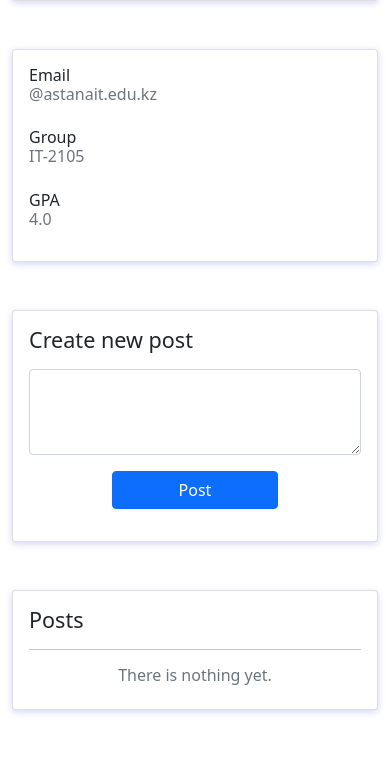
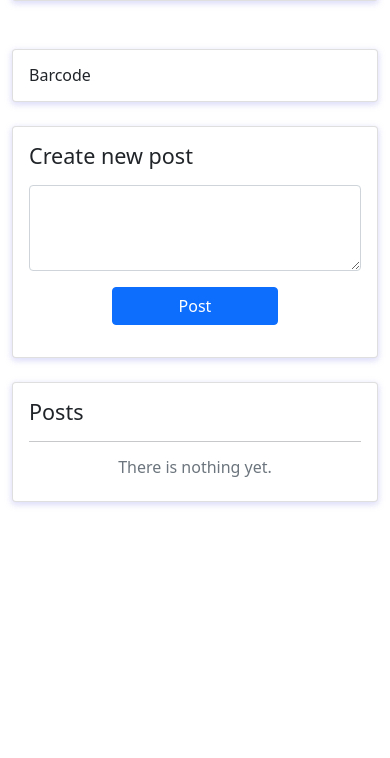
Before and after one commit to nrrnie/AituNetwork-2, a Flask app: template aituNetwork/users/templates/profile.html in a window 390 px wide. Shown: the part 949-1707 px from the top of the page. After the commit the page ends 1455 px from the top, so only its background shows below. Run offline with Flask 2, Linux system fonts and the light colour scheme; the template is opened without the code that fills it, so the values that code supplies are empty; parts of the project's set-up code (start-up, migrations or seed data) failed here and were passed over; some libraries are stand-ins or nearby versions.

Commit message:
chore: edit user info

```diff
--- a/aituNetwork/users/templates/profile.html
+++ b/aituNetwork/users/templates/profile.html
@@ -95,37 +95,21 @@
                 </div>
             </div>
             <div class="col-lg-6">
-                <div class="card mb-5">
+                <div class="card mb-4">
                     <div class="card-body">
-                        <div class="row mb-4">
+                        <div class="row">
                             <div class="col-sm-3">
-                                <h6 class="mb-0">Email</h6>
+                                <h6 class="mb-0">Barcode</h6>
                             </div>
                             <div class="col-sm-9 text-secondary">
-                                <h6 class="mb-0">{{ profile_user['barcode'] }}@astanait.edu.kz</h6>
-                            </div>
-                        </div>
-                        <div class="row mb-4">
-                            <div class="col-sm-3">
-                                <h6 class="mb-0">Group</h6>
-                            </div>
-                            <div class="col-sm-9 text-secondary">
-                                <h6 class="mb-0">IT-2105</h6>
-                            </div>
-                        </div>
-                        <div class="row mb-3">
-                            <div class="col-sm-3">
-                                <h6 class="mb-0">GPA</h6>
-                            </div>
-                            <div class="col-sm-9 text-secondary">
-                                <h6 class="mb-0 text-secondary">4.0</h6>
+                                <h6 class="mb-0">{{ profile_user['barcode'] }}</h6>
                             </div>
                         </div>
                     </div>
                 </div>
 
                 {% if user.id == profile_user.id %}
-                <div class="card mb-5">
+                <div class="card mb-4">
                     <div class="card-body">
                         <h4 class="mb-3">Create new post</h4>
                         <form method="POST" action="{{ url_for('users.add_post') }}">
```
